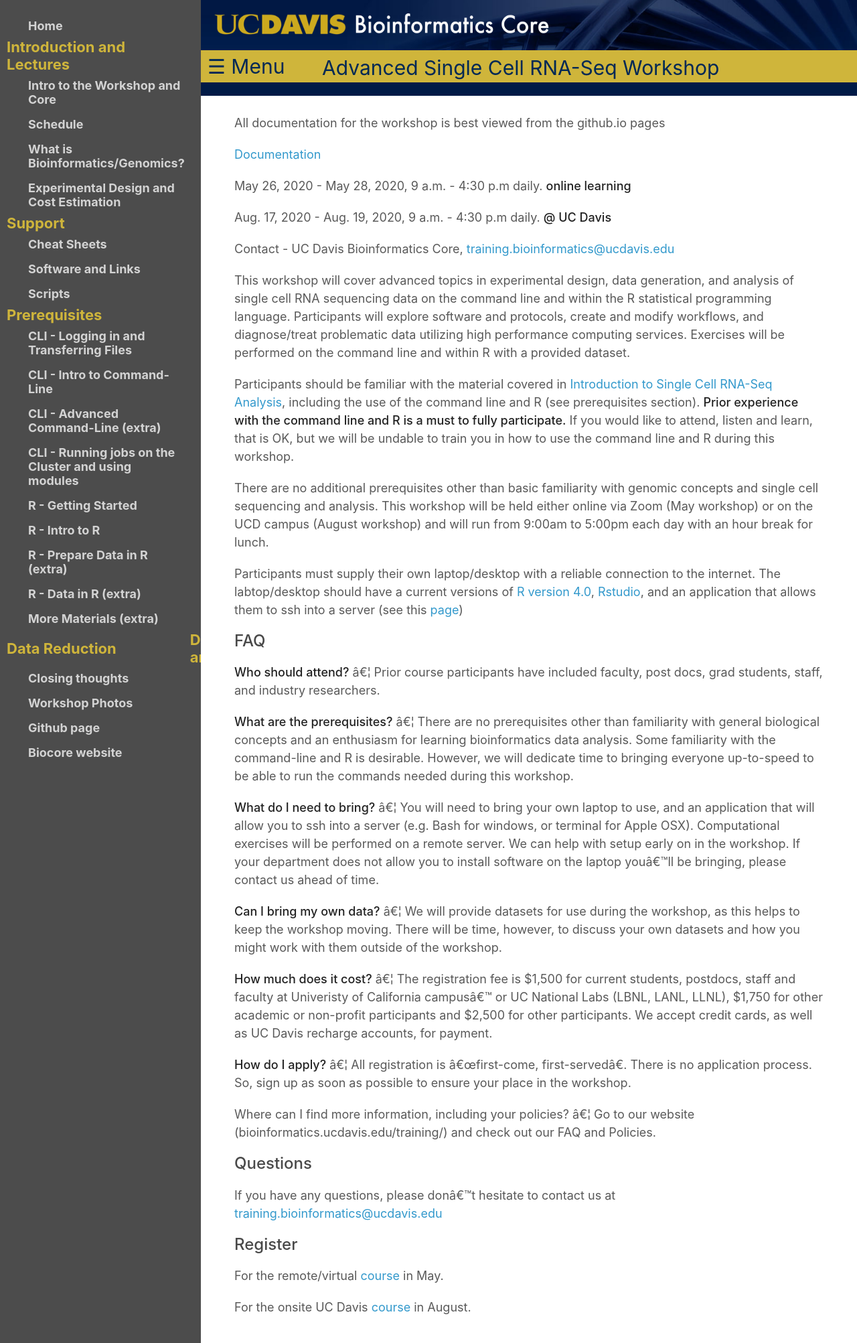
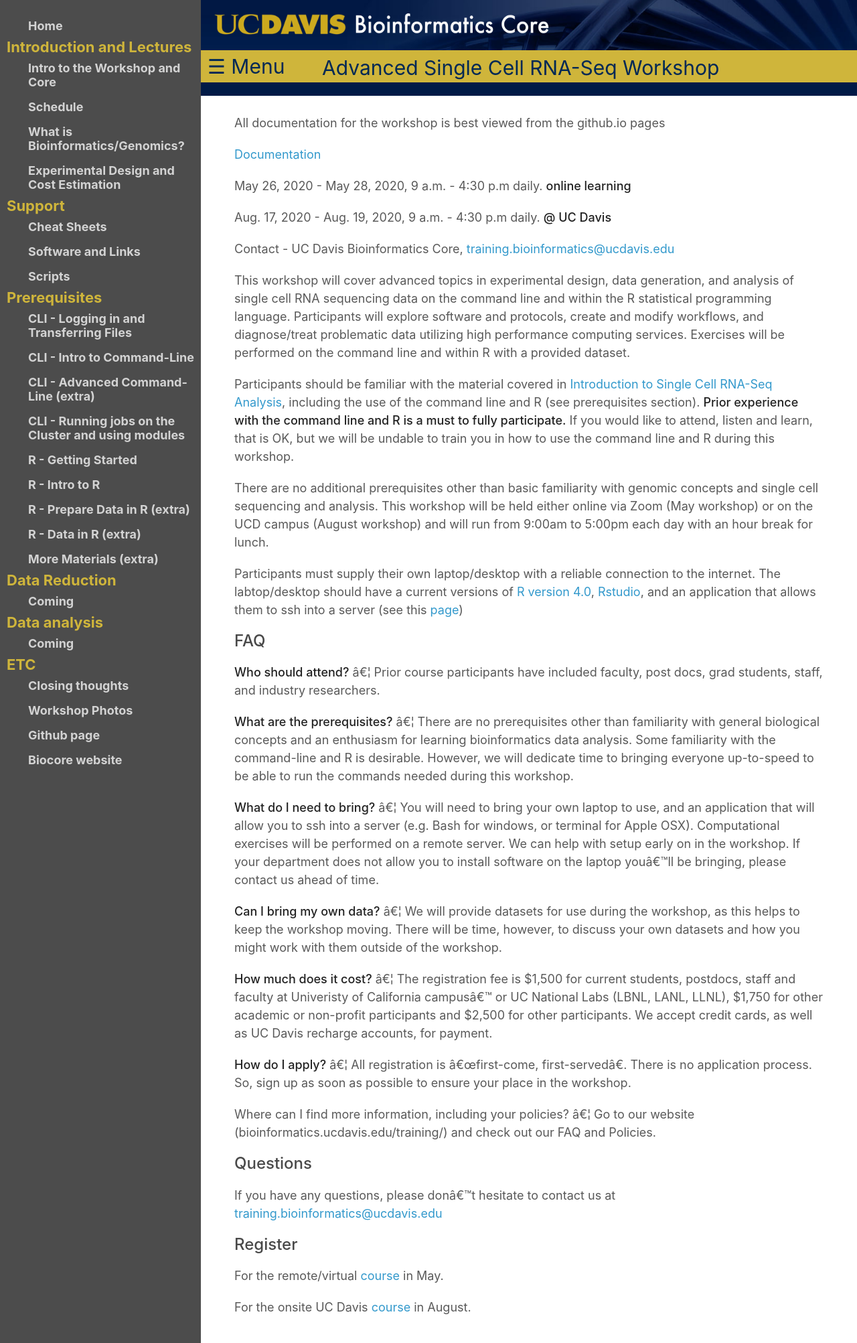
Before and after one commit to ucdavis-bioinformatics-training/2020-Advanced_Single_Cell_RNA_Seq, a Jekyll site: the page built from index.md, in a window 1280 px wide. Shown: the whole page at 67% size. Built offline with Jekyll 4.4.1, drawn with Linux system fonts in a browser that asks for light colours.

Commit message:
initial push

```diff
--- a/_config.yml
+++ b/_config.yml
@@ -47,8 +47,10 @@
     url: https://ucdavis-bioinformatics-training.github.io/2019-Winter-Bioinformatics_Command_Line_and_R_Prerequisites_Workshop/
 
   - heading: Data Reduction
+  - title: Coming
 
   - heading: Data analysis
+  - title: Coming
 
   - heading: ETC
   - title: Closing thoughts
```
